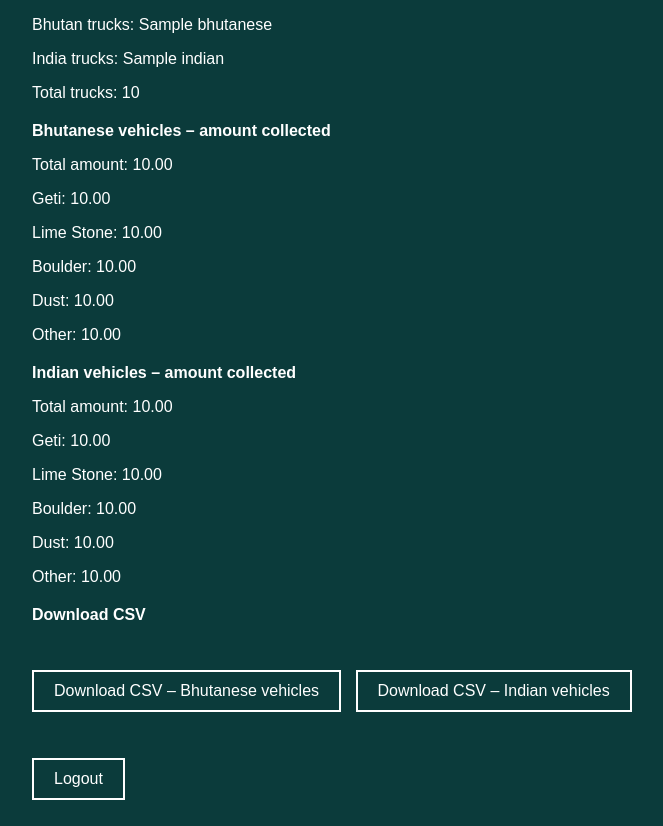
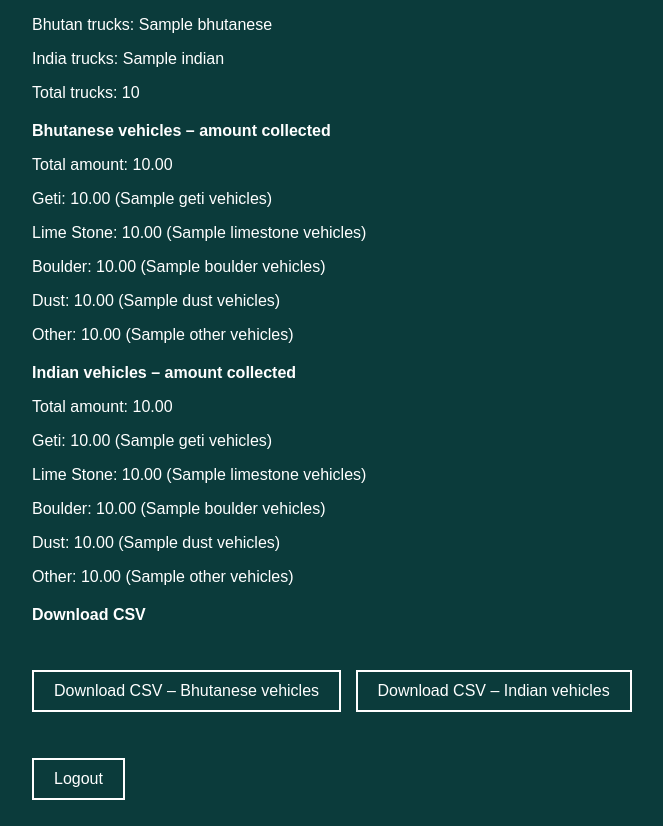
Before and after one commit to beacparking/BEAC-CLEAN, a Flask app: template templates/stats.html in a window 1280 px wide. Shown: the part 202-1028 px from the top of the page, without its empty margins (16-679 px from the left). Run offline with Flask 3, Linux system fonts and the light colour scheme; the template is opened without the code that fills it: most values are stand-ins (such as "Sample title", 1, 10 or a date in 2020); some libraries are stand-ins or nearby versions.

Commit message:
Stats: show vehicle count per load type for Bhutan and Indian

```diff
--- a/app.py
+++ b/app.py
@@ -196,10 +196,12 @@ def stats():
         elif t_type == "Indian":
             indian = cnt
 
-    # Amounts by truck type and load type (SUM of amount_collected)
+    # Amounts and vehicle counts by truck type and load type
     cur.execute(
         """
-        SELECT truck_type, load_type, COALESCE(SUM(amount_collected), 0)
+        SELECT truck_type, load_type,
+               COALESCE(SUM(amount_collected), 0),
+               COUNT(*)
         FROM vehicle_qr
         WHERE generated_date = %s
         GROUP BY truck_type, load_type
@@ -209,20 +211,25 @@ def stats():
     amount_rows = cur.fetchall()
     conn.close()
 
-    load_keys = ("geti", "limestone", "boulder", "dust", "other")
     amounts_bhutanese = {"total": 0, "geti": 0, "limestone": 0, "boulder": 0, "dust": 0, "other": 0}
     amounts_indian = {"total": 0, "geti": 0, "limestone": 0, "boulder": 0, "dust": 0, "other": 0}
+    counts_bhutanese = {"geti": 0, "limestone": 0, "boulder": 0, "dust": 0, "other": 0}
+    counts_indian = {"geti": 0, "limestone": 0, "boulder": 0, "dust": 0, "other": 0}
 
-    for t_type, load_type, amt in amount_rows:
+    for t_type, load_type, amt, cnt in amount_rows:
         amt = float(amt) if amt is not None else 0
         if t_type == "Bhutanese":
             amounts_bhutanese["total"] += amt
             if load_type in amounts_bhutanese:
                 amounts_bhutanese[load_type] = amt
+            if load_type in counts_bhutanese:
+                counts_bhutanese[load_type] = cnt
         elif t_type == "Indian":
             amounts_indian["total"] += amt
             if load_type in amounts_indian:
                 amounts_indian[load_type] = amt
+            if load_type in counts_indian:
+                counts_indian[load_type] = cnt
 
     stats_data = {
         "bhutanese": bhutanese,
@@ -230,6 +237,8 @@ def stats():
         "total": total,
         "amounts_bhutanese": amounts_bhutanese,
         "amounts_indian": amounts_indian,
+        "counts_bhutanese": counts_bhutanese,
+        "counts_indian": counts_indian,
     }
 
     return render_template("stats.html", stats=stats_data, stats_date=stats_date)
--- a/templates/stats.html
+++ b/templates/stats.html
@@ -24,19 +24,19 @@
 
     <p style="margin-top: 20px;"><b>Bhutanese vehicles – amount collected</b></p>
     <p>Total amount: {{ "%.2f"|format(stats.amounts_bhutanese.total) }}</p>
-    <p>Geti: {{ "%.2f"|format(stats.amounts_bhutanese.geti) }}</p>
-    <p>Lime Stone: {{ "%.2f"|format(stats.amounts_bhutanese.limestone) }}</p>
-    <p>Boulder: {{ "%.2f"|format(stats.amounts_bhutanese.boulder) }}</p>
-    <p>Dust: {{ "%.2f"|format(stats.amounts_bhutanese.dust) }}</p>
-    <p>Other: {{ "%.2f"|format(stats.amounts_bhutanese.other) }}</p>
+    <p>Geti: {{ "%.2f"|format(stats.amounts_bhutanese.geti) }} ({{ stats.counts_bhutanese.geti }} vehicle{% if stats.counts_bhutanese.geti != 1 %}s{% endif %})</p>
+    <p>Lime Stone: {{ "%.2f"|format(stats.amounts_bhutanese.limestone) }} ({{ stats.counts_bhutanese.limestone }} vehicle{% if stats.counts_bhutanese.limestone != 1 %}s{% endif %})</p>
+    <p>Boulder: {{ "%.2f"|format(stats.amounts_bhutanese.boulder) }} ({{ stats.counts_bhutanese.boulder }} vehicle{% if stats.counts_bhutanese.boulder != 1 %}s{% endif %})</p>
+    <p>Dust: {{ "%.2f"|format(stats.amounts_bhutanese.dust) }} ({{ stats.counts_bhutanese.dust }} vehicle{% if stats.counts_bhutanese.dust != 1 %}s{% endif %})</p>
+    <p>Other: {{ "%.2f"|format(stats.amounts_bhutanese.other) }} ({{ stats.counts_bhutanese.other }} vehicle{% if stats.counts_bhutanese.other != 1 %}s{% endif %})</p>
 
     <p style="margin-top: 20px;"><b>Indian vehicles – amount collected</b></p>
     <p>Total amount: {{ "%.2f"|format(stats.amounts_indian.total) }}</p>
-    <p>Geti: {{ "%.2f"|format(stats.amounts_indian.geti) }}</p>
-    <p>Lime Stone: {{ "%.2f"|format(stats.amounts_indian.limestone) }}</p>
-    <p>Boulder: {{ "%.2f"|format(stats.amounts_indian.boulder) }}</p>
-    <p>Dust: {{ "%.2f"|format(stats.amounts_indian.dust) }}</p>
-    <p>Other: {{ "%.2f"|format(stats.amounts_indian.other) }}</p>
+    <p>Geti: {{ "%.2f"|format(stats.amounts_indian.geti) }} ({{ stats.counts_indian.geti }} vehicle{% if stats.counts_indian.geti != 1 %}s{% endif %})</p>
+    <p>Lime Stone: {{ "%.2f"|format(stats.amounts_indian.limestone) }} ({{ stats.counts_indian.limestone }} vehicle{% if stats.counts_indian.limestone != 1 %}s{% endif %})</p>
+    <p>Boulder: {{ "%.2f"|format(stats.amounts_indian.boulder) }} ({{ stats.counts_indian.boulder }} vehicle{% if stats.counts_indian.boulder != 1 %}s{% endif %})</p>
+    <p>Dust: {{ "%.2f"|format(stats.amounts_indian.dust) }} ({{ stats.counts_indian.dust }} vehicle{% if stats.counts_indian.dust != 1 %}s{% endif %})</p>
+    <p>Other: {{ "%.2f"|format(stats.amounts_indian.other) }} ({{ stats.counts_indian.other }} vehicle{% if stats.counts_indian.other != 1 %}s{% endif %})</p>
 
     <p style="margin-top: 20px;"><b>Download CSV</b></p>
     <p>
```
